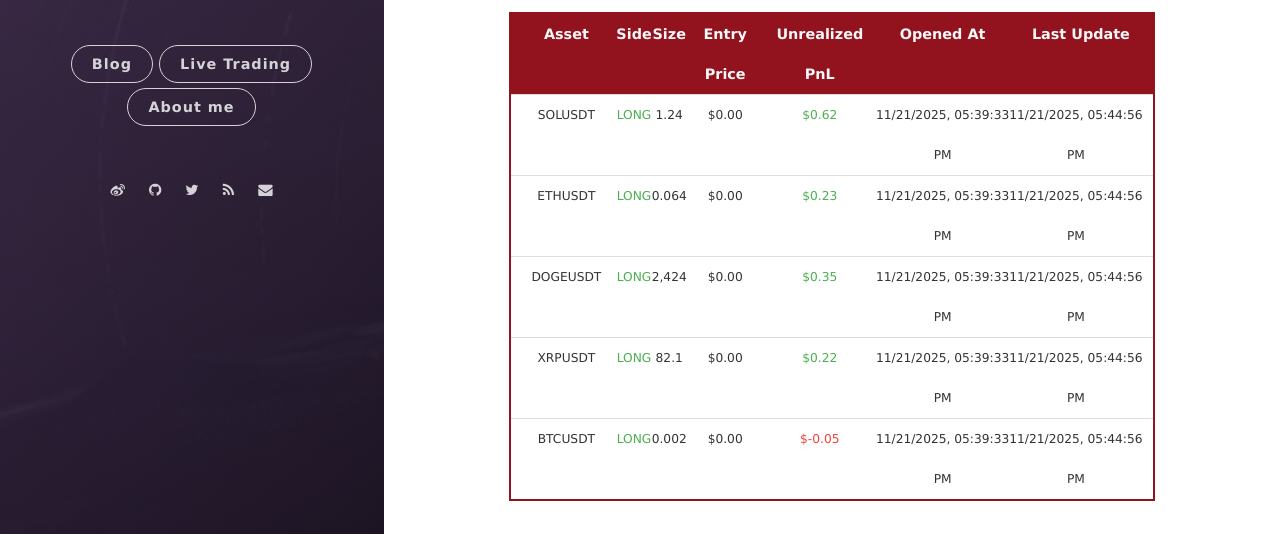
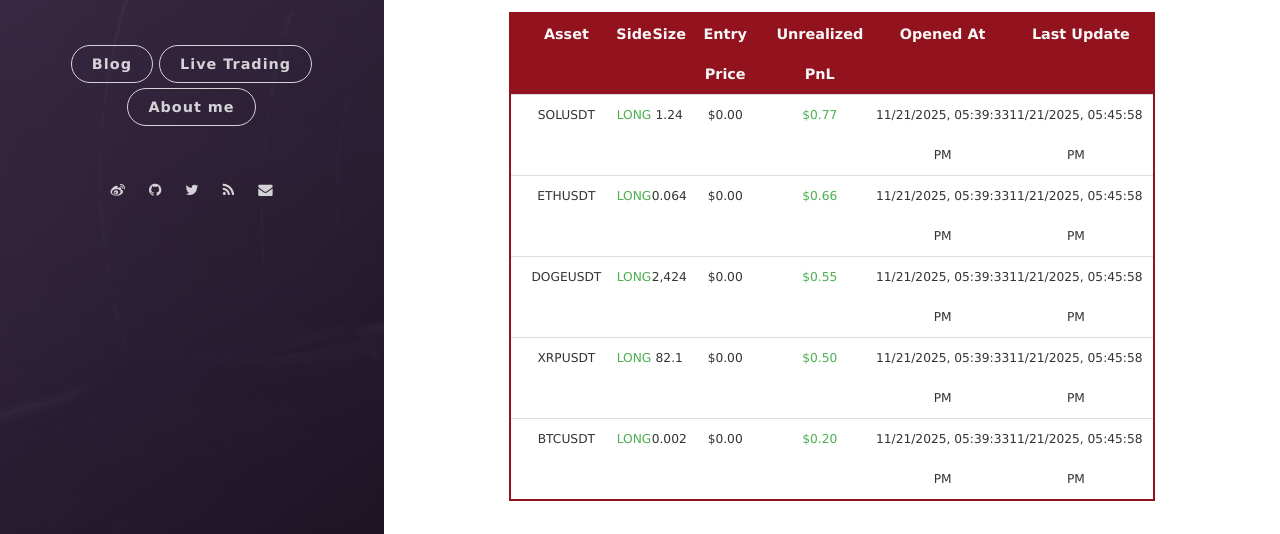
Before and after one commit to leeyegy/leeyegy.github.io, a Jekyll site: the page built from live-trading.html, in a window 1280 px wide and 1243 px high. Shown: the part 642-1176 px from the top of the window. Built offline with Jekyll 4.4.1, drawn with Linux system fonts in a browser that asks for light colours; nearby versions of some CDN libraries.

Commit message:
AccountMonitor: refresh positions 2025-11-22T01:45:58+08:00

```diff
--- a/assets/data/binance/positions.json
+++ b/assets/data/binance/positions.json
@@ -4,44 +4,44 @@
     "side": "LONG",
     "size": 1.24,
     "entryPrice": 0.0,
-    "unrealizedPnl": 0.62007474,
+    "unrealizedPnl": 0.7681178,
     "openedAt": "2025-11-22T01:39:33+08:00",
-    "reportedAt": "2025-11-22T01:44:56+08:00"
+    "reportedAt": "2025-11-22T01:45:58+08:00"
   },
   {
     "symbol": "ETHUSDT",
     "side": "LONG",
     "size": 0.064,
     "entryPrice": 0.0,
-    "unrealizedPnl": 0.23288,
+    "unrealizedPnl": 0.6636,
     "openedAt": "2025-11-22T01:39:33+08:00",
-    "reportedAt": "2025-11-22T01:44:56+08:00"
+    "reportedAt": "2025-11-22T01:45:58+08:00"
   },
   {
     "symbol": "DOGEUSDT",
     "side": "LONG",
     "size": 2424.0,
     "entryPrice": 0.0,
-    "unrealizedPnl": 0.35397672,
+    "unrealizedPnl": 0.54978744,
     "openedAt": "2025-11-22T01:39:33+08:00",
-    "reportedAt": "2025-11-22T01:44:56+08:00"
+    "reportedAt": "2025-11-22T01:45:58+08:00"
   },
   {
     "symbol": "XRPUSDT",
     "side": "LONG",
     "size": 82.1,
     "entryPrice": 0.0,
-    "unrealizedPnl": 0.21643037,
+    "unrealizedPnl": 0.50081,
     "openedAt": "2025-11-22T01:39:33+08:00",
-    "reportedAt": "2025-11-22T01:44:56+08:00"
+    "reportedAt": "2025-11-22T01:45:58+08:00"
   },
   {
     "symbol": "BTCUSDT",
     "side": "LONG",
     "size": 0.002,
     "entryPrice": 0.0,
-    "unrealizedPnl": -0.04707488,
+    "unrealizedPnl": 0.1958,
     "openedAt": "2025-11-22T01:39:33+08:00",
-    "reportedAt": "2025-11-22T01:44:56+08:00"
+    "reportedAt": "2025-11-22T01:45:58+08:00"
   }
 ]
```
